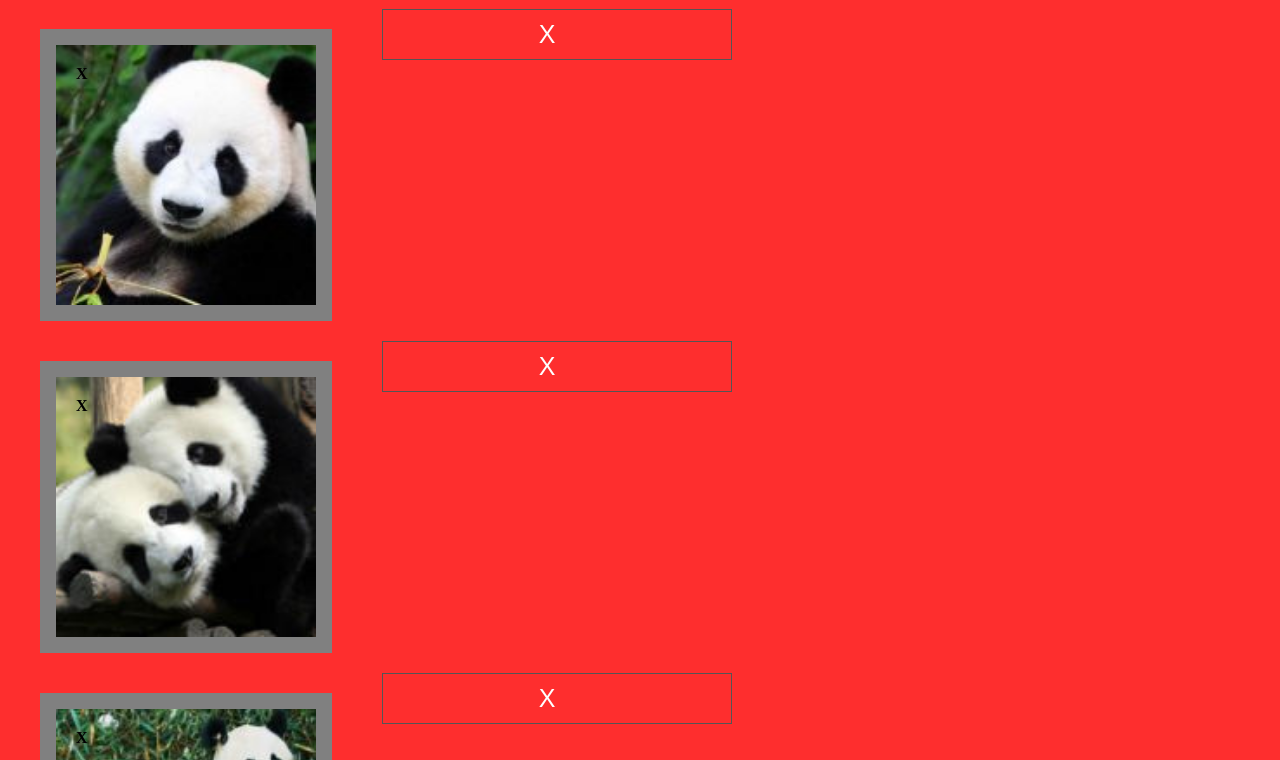
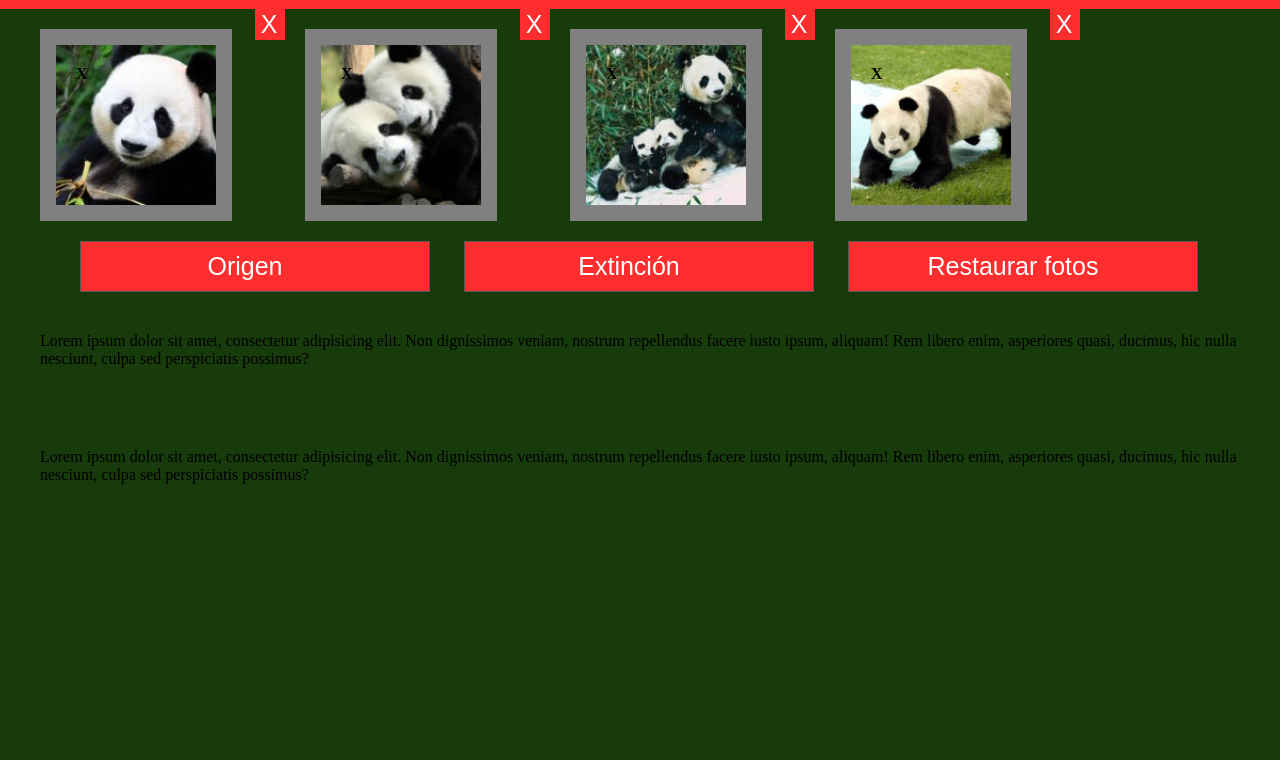
Before and after one commit to dianamariasilva/panda-panda, a plain HTML site: page index.html in a window 1280 px wide. Shown: the part 40-800 px from the top of the page. Drawn offline with Linux system fonts and the light colour scheme.

Commit message:
pag funcionando

```diff
--- a/assets/css/main.css
+++ b/assets/css/main.css
@@ -1,6 +1,7 @@
-
 p{
 	margin: 10px;
+	float: left;
+	padding: 30px;
 }
 
 body{
@@ -14,6 +15,9 @@ ul{
 	margin: 0;
 	padding-left: 20px;
 	overflow: hidden;
+}
+
+.inicio{
 	background-color: #FE2E2E;
 }
 
@@ -42,12 +46,13 @@ li a:hover:not(.active){
 .imagenes{
 	float: left;
 	display: inline-block;
-	width: 240px;
-	height: 240px;
+	width: 140px;
+	height: 140px;
 	padding-left: 20px;
 	padding-top: 20px;
 	border: grey solid 1rem;
 	margin:20px;
+	background-color: none;
 }
 .img1, .img2, .img3, .img4{
 	background-repeat: no-repeat;
@@ -88,13 +93,29 @@ button{
   	margin-left:30px;
   	width: 350px;
 }
+
+.btn{
+	font-family: verdana;
+	border: none;
+	text-decoration: none;
+  	padding: 1px;
+  	font-family: arial;
+  	padding-left: 1px;
+  	padding-right: 3px;
+  	font-size: 25px;
+  	color: white;
+  	background-color: #FE2E2E;
+  	margin-left:3px;
+  	width: 30px;
+}
+
+
 button:hover{
   	color: #9b0e0e;
   	background-color: #bc6355;
   	text-decoration: none;
 }
 
-p{
-	float: left;
-	padding: 30px;
+#container_images{
+	background-color: none;
 }
--- a/assets/js/main.js
+++ b/assets/js/main.js
@@ -9,7 +9,24 @@
 // 	imagenes.style.background=('')
 // }
 
-function myFunction() {
+function elimImg() {
     var list = document.getElementById("myList");
     list.removeChild(list.childNodes[0]);
 }
+
+var paragraph1 = document.createElement('p');
+var paragraph2 = document.createElement('p');
+var div1 = document.createElement('DIV');
+var div2 = document.createElement('DIV');
+var parrafos = document.getElementById("parrafos");
+var text = document.createTextNode('Lorem ipsum dolor sit amet, consectetur   adipisicing elit. Non dignissimos veniam, nostrum repellendus facere iusto ipsum, aliquam! Rem libero enim, asperiores quasi, ducimus, hic nulla nesciunt, culpa sed perspiciatis possimus?');
+var text2 = document.createTextNode('Lorem ipsum dolor sit amet, consectetur   adipisicing elit. Non dignissimos veniam, nostrum repellendus facere iusto ipsum, aliquam! Rem libero enim, asperiores quasi, ducimus, hic nulla nesciunt, culpa sed perspiciatis possimus?');
+
+//document.getElementsByTagName("p")[0].setAttribute("class", "parr1");
+paragraph1.appendChild(text);
+div1.appendChild(paragraph1);
+parrafos.appendChild(div1);
+
+paragraph2.appendChild(text2);
+div2.appendChild(paragraph2);
+parrafos.appendChild(div2);
--- a/index.html
+++ b/index.html
@@ -9,7 +9,7 @@
 	<header>
 		<div>
 			<nav>
-				<ul >
+				<ul class="inicio">
 					<li class="letras"><a href="#">Inicio</a></li>
 					<li class="letras"><a href="#">Pandas</a></li>
 					<li class="letras"><a href="#">Historia</a></li>
@@ -23,25 +23,25 @@
 		<div id="container_images">
 			<ul id="myList">
 				<li>
-					<button onclick="myFunction()">X</button>
+					<button onclick="elimImg()" class="btn">X</button>
 					<div class="imagenes img1" id="elim1">
 						<div class="ximg1" ><strong>X</strong></div>
 					</div>
 				</li>
 				<li>
-					<button onclick="myFunction()">X</button>
+					<button onclick="elimImg()" class="btn">X</button>
 					<div class="imagenes img2">
 						<div class="ximg2"><strong>X</strong></div>
 					</div>
 				</li>
 				<li>
-					<button onclick="myFunction()">X</button>
+					<button onclick="elimImg()" class="btn">X</button>
 					<div class="imagenes img3">
 						<div class="ximg3" ><strong>X</strong></div>
 					</div>
 				</li>
 				<li>
-					<button onclick="myFunction()">X</button>
+					<button onclick="elimImg()" class="btn">X</button>
 					<div class="imagenes img4">
 						<div class="ximg4"><strong>X</strong></div>
 					</div>
@@ -54,11 +54,7 @@
 		<button>Extinción</button>
 		<button>Restaurar fotos</button>
 	</div>
-	<div>
-		<p class="texto">Lorem ipsum dolor sit amet, consectetur adipisicing elit. Non dignissimos veniam, nostrum repellendus facere iusto ipsum, aliquam! Rem libero enim, asperiores quasi, ducimus, hic nulla nesciunt, culpa sed perspiciatis possimus?</p>
-		<p class="texto">Lorem ipsum dolor sit amet, consectetur adipisicing elit. Libero quia, earum distinctio autem ullam laborum commodi animi accusamus! Modi quaerat nostrum provident reiciendis distinctio iure unde accusamus dolorem similique ea!</p>
-		<p class="texto">Lorem ipsum dolor sit amet, consectetur adipisicing elit. Libero quia, earum distinctio autem ullam laborum commodi animi accusamus! Modi quaerat nostrum provident reiciendis distinctio iure unde accusamus dolorem similique ea!</p>
-		<p class="texto">Lorem ipsum dolor sit amet, consectetur adipisicing elit. Libero quia, earum distinctio autem ullam laborum commodi animi accusamus! Modi quaerat nostrum provident reiciendis distinctio iure unde accusamus dolorem similique ea!</p>
+	<div id="parrafos">
 	</div>
 	<script src="assets/js/main.js"></script>
 </body>
```
